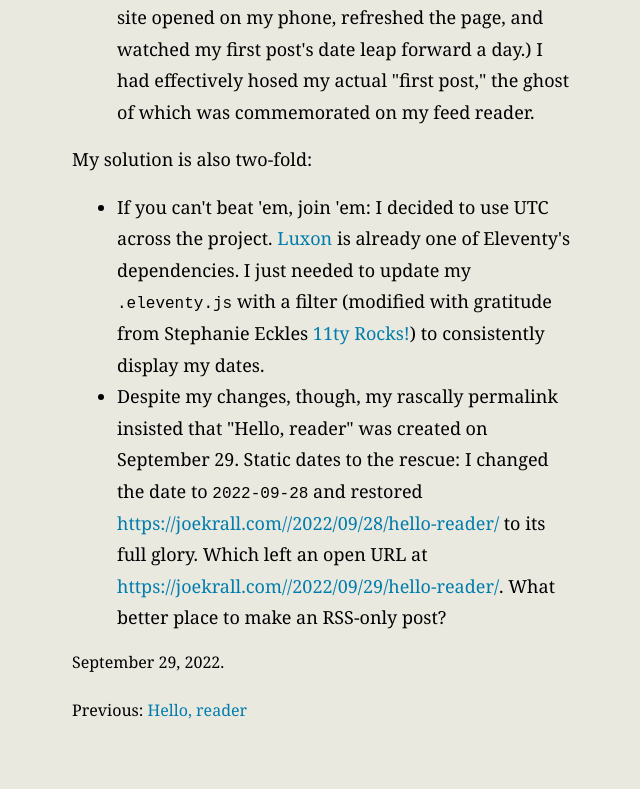
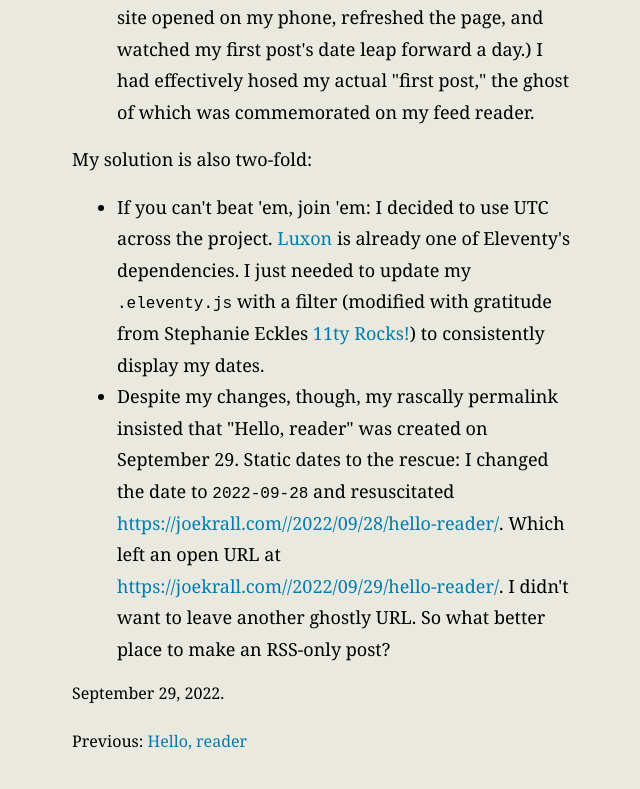
Before and after one commit to joekrall/joekrall.com, an Eleventy site: page src/blog/Fun with RSS and dates.md in a window 1280 px wide. Shown: the part 1206-1995 px from the top of the page, without its empty margins (318-958 px from the left). Built offline with nearby package versions, Linux system fonts and the light colour scheme; Eleventy itself is replaced by a stand-in of ours; files that its build step writes are made by us from their sources.

Commit message:
wording changes

```diff
--- a/src/blog/Fun with RSS and dates.md
+++ b/src/blog/Fun with RSS and dates.md
@@ -31,4 +31,4 @@ I initially chalked this up to the vagaries of my feed reader's cache, but looki
 My solution is also two-fold:
 
 - If you can't beat 'em, join 'em: I decided to use UTC across the project. [Luxon](https://moment.github.io/luxon/#/) is already one of Eleventy's dependencies. I just needed to update my `.eleventy.js` with a filter (modified with gratitude from Stephanie Eckles [11ty Rocks!](https://11ty.rocks/eleventyjs/dates/#postdate-filter)) to consistently display my dates.
-- Despite my changes, though, my rascally permalink insisted that "Hello, reader" was created on September 29. Static dates to the rescue: I changed the date to `2022-09-28` and restored [https://joekrall.com//2022/09/28/hello-reader/](https://joekrall.com//2022/09/28/hello-reader/) to its full glory. Which left an open URL at [https://joekrall.com//2022/09/29/hello-reader/](https://joekrall.com//2022/09/29/hello-reader/). What better place to make an RSS-only post?
+- Despite my changes, though, my rascally permalink insisted that "Hello, reader" was created on September 29. Static dates to the rescue: I changed the date to `2022-09-28` and resuscitated [https://joekrall.com//2022/09/28/hello-reader/](https://joekrall.com//2022/09/28/hello-reader/). Which left an open URL at [https://joekrall.com//2022/09/29/hello-reader/](https://joekrall.com//2022/09/29/hello-reader/). I didn't want to leave another ghostly URL. So what better place to make an RSS-only post?
```
